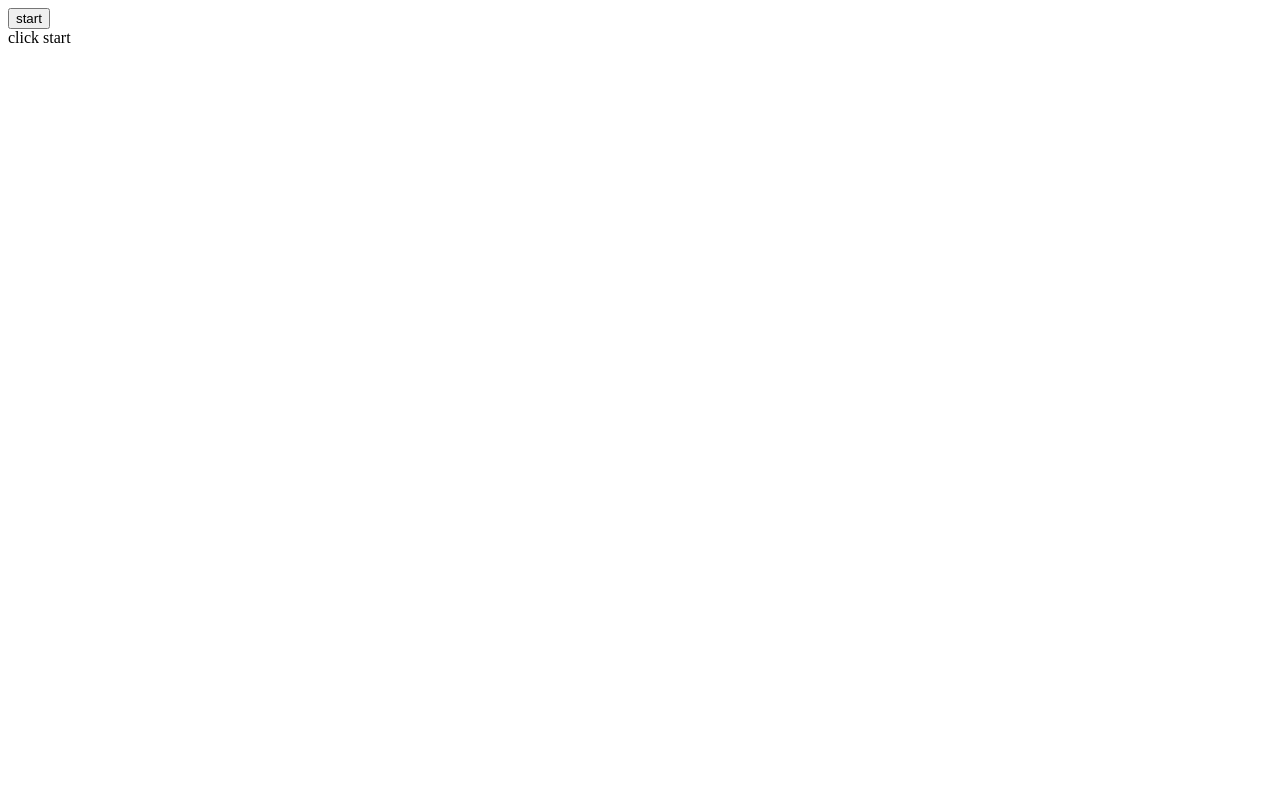
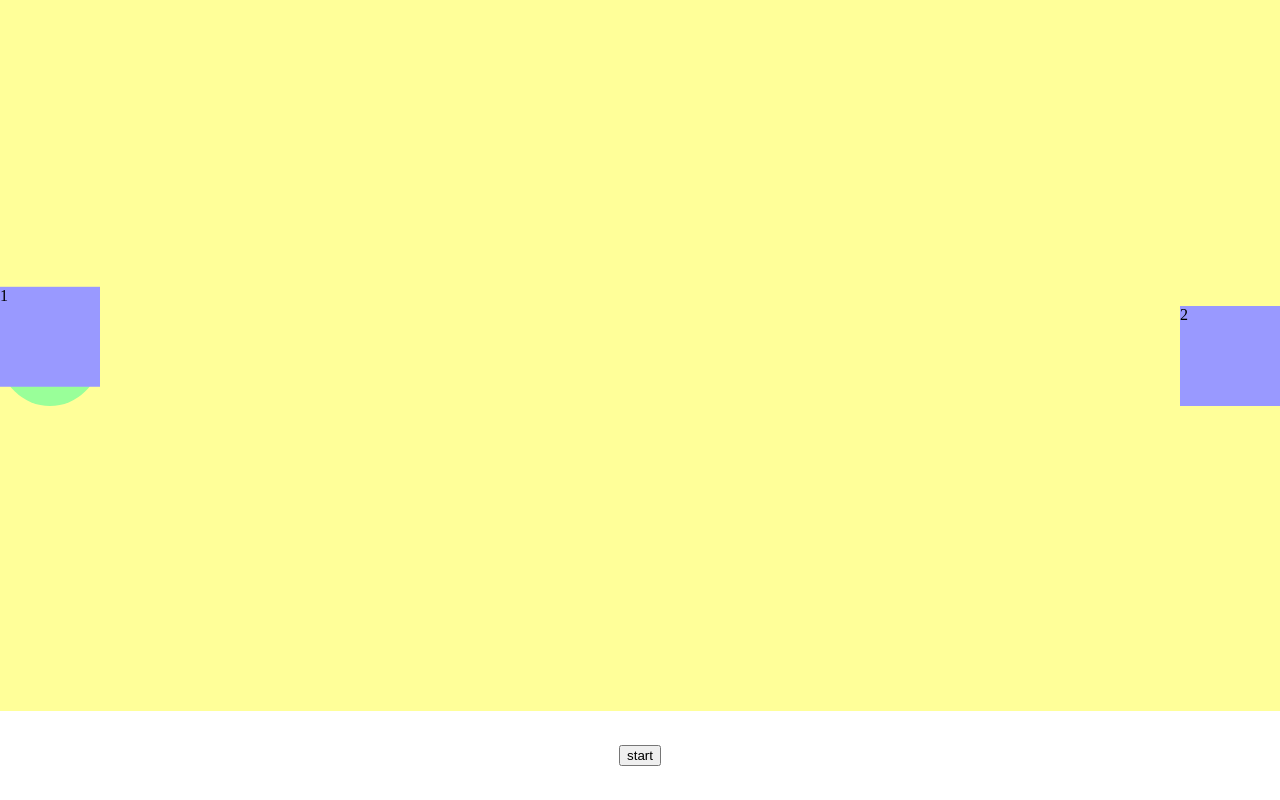
Before and after one commit to InikonZS/start_test, a React app in the folder client/: page / in a window 1280 px wide. Built offline with nearby package versions, Linux system fonts and the light colour scheme.

Commit message:
animate blocks

```diff
--- a/client/src/app.tsx
+++ b/client/src/app.tsx
@@ -1,6 +1,7 @@
 import React, { useEffect, useState } from "react";
 import {GameView} from "./components/game_view";
 import {StartButton} from "./components/start_button";
+import "./style.css";
 
 export function App(){
     const [isStarted, setStarted] = useState(false);
@@ -23,7 +24,9 @@ export function App(){
         }
     }, [isStarted]);
 
-    return <div>
+    return <div className="app_wrapper">
+        <GameView isStarted={isStarted}></GameView>
+        <div className="app_bottom">
             <StartButton
                 onClick={()=>{
                     if (!isStarted){
@@ -35,6 +38,7 @@ export function App(){
                 isStarted={isStarted}
                 time={new Date(timerValue)}
             ></StartButton>
-        <GameView isStarted={isStarted}></GameView>
+        </div>
+
     </div>
 }
--- /dev/null
+++ b/client/src/components/game_view.css
@@ -0,0 +1,48 @@
+.game_wrapper{
+    width: 100%;
+    height: 100%;
+    background-color: #ff9;
+    display: flex;
+    align-items: center;
+    position: relative;
+}
+
+.game_block1{
+    width: 100px;
+    height: 100px;
+    background-color: #99f;
+    position: absolute;
+    transform: translateY(-50%);
+    top: 50%;
+    left: 0;
+    animation: block1_ani infinite 5s;
+    animation-direction: alternate;
+    animation-timing-function: linear;
+}
+
+.game_block2{
+    width: 100px;
+    height: 100px;
+    background-color: #99f;
+    position: absolute;
+    transform: translateY(-50%);
+    top: 50%;
+    right: 0;
+}
+
+.game_round{
+    width: 100px;
+    height: 100px;
+    background-color: #9f9;
+    border-radius: 100%;
+}
+
+@keyframes block1_ani{
+    0%{
+        transform: translateY(calc(-100% - 50%));
+    }
+
+    100%{
+        transform: translateY(calc(100% - 50%));
+    }
+}
--- a/client/src/components/game_view.tsx
+++ b/client/src/components/game_view.tsx
@@ -1,11 +1,25 @@
 import React from "react";
+import "./game_view.css";
 
 interface IGameViewProps {
     isStarted: boolean
 }
 
 export function GameView({ isStarted }:IGameViewProps){
-    return <div>
-        {isStarted ? 'game view' : 'click start'}
+    return <div className="game_wrapper">
+        {isStarted ? (
+             ''
+        ) : ''}
+        <>
+            <div className="game_block1">
+                1
+            </div>
+            <div className="game_block2">
+                2
+            </div>
+            <div className="game_round">
+                r
+            </div>
+        </>
     </div>
 }
--- /dev/null
+++ b/client/src/style.css
@@ -0,0 +1,22 @@
+*{
+    box-sizing: border-box;
+}
+
+body{
+    margin: 0;
+    padding: 0;
+}
+
+.app_wrapper{
+    width: 100%;
+    height: 100vh;
+    display: flex;
+    flex-direction: column;
+}
+
+.app_bottom{
+    height: 100px;
+    display: flex;
+    justify-content: center;
+    align-items: center;
+}
```
Lines whose indentation alone changed are shown as unchanged.
